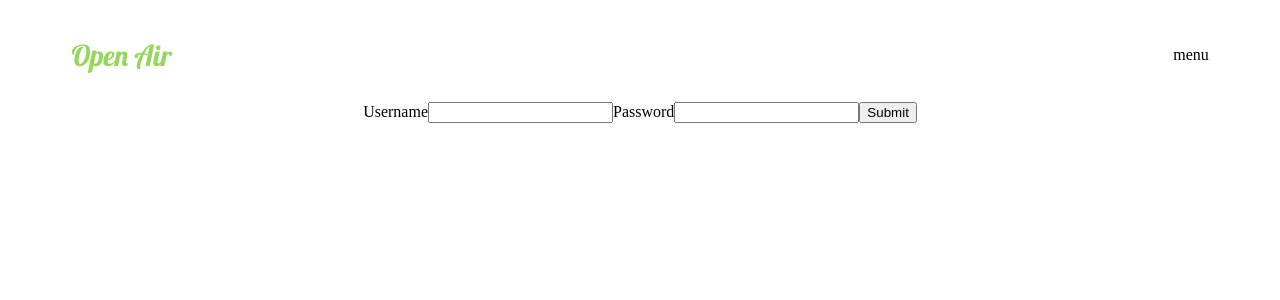
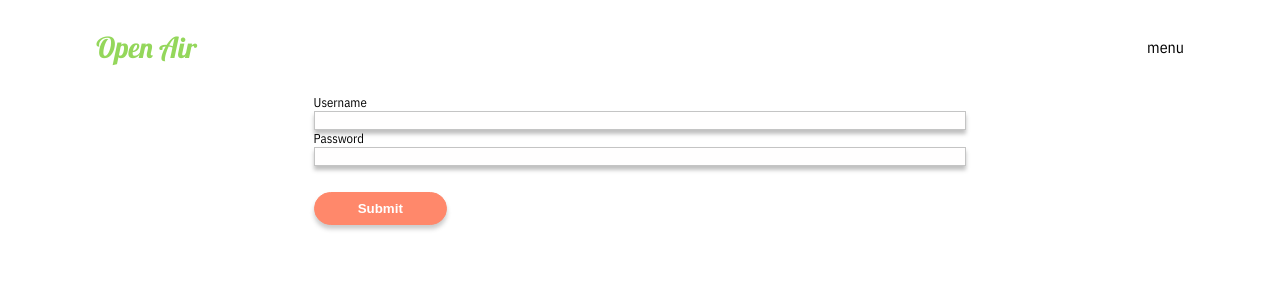
Before and after one commit to anamecia/mod-5-project-front-end, a React (Create React App) app: page /signin in a window 1280 px wide. Shown: the top 300 px of the page. Built offline with nearby package versions, Linux system fonts and the light colour scheme.

Commit message:
adds style to sign in and sign up pages

```diff
--- a/public/index.html
+++ b/public/index.html
@@ -25,6 +25,8 @@
       Learn how to configure a non-root public URL by running `npm run build`.
     -->
     <link href="https://fonts.googleapis.com/css?family=Lobster&display=swap" rel="stylesheet">
+    <link href="https://fonts.googleapis.com/css?family=IBM+Plex+Sans+Condensed:300,400,700&display=swap" rel="stylesheet">
+
 
     <title>Open Air</title>
   </head>
--- a/src/App.css
+++ b/src/App.css
@@ -1,12 +1,19 @@
+body{
+    height: 100vh;
+    margin: 0;
+    font-family: 'IBM Plex Sans Condensed', sans-serif;;
+}
+
 #main-container{
     display: flex;
+    height: 100hv;
     flex-direction: column;
     align-items: center;
 }
 
 #nav-bar{
     display: flex;
-    width: 90%;
+    width: 85%;
     flex-direction: row;
     align-items: center;
     justify-content: space-between;
@@ -19,6 +26,50 @@
 }
 
 #hamburger{
+
+}
+
+.sign-pages{
+    display: flex;
+    width: 85%;
+    flex-direction: column;
+    align-items: center;
+}
+
+.sign-form{
+    display: flex;
+    width: 60%;
+    flex-direction: column;
+    font-weight: 300;
+    font-size: 0.8em;
+}
+
+.sign-form input {
+    background: #FFFEFE;
+    border: 1px solid #C4C4C4;
+    box-sizing: border-box;
+    box-shadow: 0px 4px 4px rgba(0, 0, 0, 0.25);
+}
+
+/* .button{
+    color:white;
+    font-weight: 700;
+    background: #FF886B;
+    border-color: #FF886B;
+    border-radius: 24px;
+    box-shadow: 0px 4px 4px rgba(51, 51, 51, 0.25);
+} */
+
+.sign-form .button[type='submit']{
+    color:white;
+    font-weight: 700;
+    background: #FF886B;
+    border-color: #FF886B;
+    border-radius: 24px;
+    box-shadow: 0px 4px 4px rgba(51, 51, 51, 0.25);
+    padding: 0.6em;
+    width: 10em;
+    margin-top: 4%;
 
 }
 
--- a/src/components/SignInForm.js
+++ b/src/components/SignInForm.js
@@ -25,15 +25,15 @@ class SignInForm  extends Component {
 
     render(){
         return(
-            <div>
-                <form onSubmit={this.handleSubmit}>
+            <>
+                <form className='sign-form'onSubmit={this.handleSubmit}>
                     <label>Username</label>
                     <input onChange={this.handleChange} type='text' name='username'/>
                     <label>Password</label>
                     <input onChange={this.handleChange} type='password' name='password'/>
-                    <input type='submit'/>
+                    <input class='button' type='submit'/>
                 </form>
-            </div>
+            </>
         )
     }
 }
--- a/src/components/SignInPage.js
+++ b/src/components/SignInPage.js
@@ -5,7 +5,7 @@ import SignInForm from './SignInForm'
 const SignInPage = ({ signIn, history }) => {
 
     return(
-        <div>
+        <div className='sign-pages'>
             <SignInForm signIn={signIn} history={history}/>
         </div>
     )
--- a/src/components/SignUpForm.js
+++ b/src/components/SignUpForm.js
@@ -26,8 +26,8 @@ class SignUpForm extends Component {
 
     render(){
         return(
-            <div>
-                <form onSubmit={this.handleSubmit}>
+            <>
+                <form className='sign-form' onSubmit={this.handleSubmit}>
                     <label>Username</label>
                     <input onChange={this.handleChange} type='text' name='username'/>
                     <label>Date of Birth</label>
@@ -36,9 +36,9 @@ class SignUpForm extends Component {
                     <input onChange={this.handleChange} type='password' name='password'/>
                     <label>Password Confirmation</label>
                     <input onChange={this.handleChange} type='password' name='passwordConfirmation'/>
-                    <input type='submit'/>
+                    <input class='button'type='submit'/>
                 </form>
-            </div>
+            </>
         )
     }
 }
--- a/src/components/SignUpPage.js
+++ b/src/components/SignUpPage.js
@@ -5,7 +5,7 @@ import SignUpForm from './SignUpForm'
 const SignUpPage = ({ signIn, history }) => {
 
     return(
-        <div>
+        <div className='sign-pages'>
             <SignUpForm signIn={signIn} history={history}/>
         </div>
     )
```
